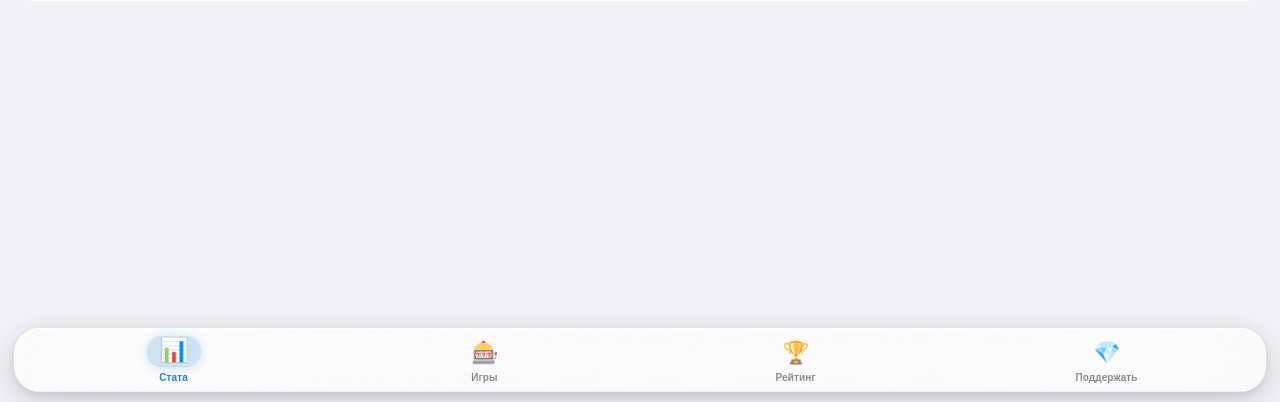
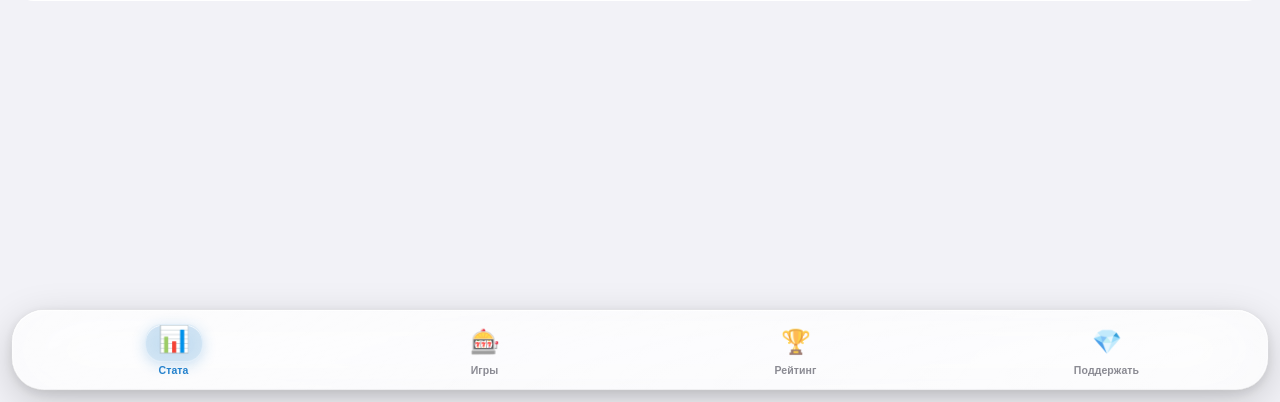
Before and after one commit to crosik52/telegram-business-bot, a FastAPI app: page /app in a window 1280 px wide. Shown: the part 398-800 px from the top of the page. Run offline with FastAPI, Linux system fonts and the light colour scheme; data that the repository does not hold is empty; parts of the project's set-up code (start-up, migrations or seed data) failed here and were passed over; some libraries are stand-ins or nearby versions.

Commit message:
feat: bigger liquid glass tab bar + drag-to-slide between tabs

```diff
--- a/app/miniapp/templates/miniapp.html
+++ b/app/miniapp/templates/miniapp.html
@@ -29,7 +29,7 @@
   * { box-sizing: border-box; -webkit-tap-highlight-color: transparent; }
   body {
     margin: 0;
-    padding: 0 14px calc(env(safe-area-inset-bottom, 0px) + 86px);
+    padding: 0 14px calc(env(safe-area-inset-bottom, 0px) + 104px);
     background: var(--bg);
     color: var(--text);
     font-family: -apple-system, BlinkMacSystemFont, "Segoe UI", Roboto, sans-serif;
@@ -540,11 +540,14 @@
   /* ── Liquid Glass Bottom Tab Bar ─────────────────────────────────────── */
   .bottom-tab-bar {
     position: fixed;
-    bottom: calc(env(safe-area-inset-bottom, 0px) + 10px);
-    left: 14px; right: 14px;
-    height: 64px;
-    border-radius: 26px;
+    bottom: calc(env(safe-area-inset-bottom, 0px) + 12px);
+    left: 12px; right: 12px;
+    height: 80px;
+    border-radius: 32px;
     overflow: hidden;
+    touch-action: none;
+    user-select: none;
+    -webkit-user-select: none;
 
     /* Glass base */
     background: rgba(255,255,255,0.28);
@@ -553,19 +556,19 @@
 
     /* Multi-layer liquid glass shadows */
     box-shadow:
-      0 10px 36px rgba(0,0,0,0.16),
-      0 2px 10px rgba(0,0,0,0.10),
+      0 12px 40px rgba(0,0,0,0.18),
+      0 3px 12px rgba(0,0,0,0.11),
       0 0 0 0.5px rgba(255,255,255,0.55),
       inset 0 1px 0 rgba(255,255,255,0.85),
       inset 0 -0.5px 0 rgba(0,0,0,0.10),
       inset 1.5px 0 0 rgba(255,255,255,0.40),
       inset -1.5px 0 0 rgba(255,255,255,0.40),
-      inset 0 0 28px rgba(255,255,255,0.18);
+      inset 0 0 32px rgba(255,255,255,0.18);
 
     display: flex;
     align-items: center;
     justify-content: space-around;
-    padding: 0 4px;
+    padding: 0 6px;
     z-index: 200;
   }
 
@@ -674,7 +677,7 @@
     border: none;
     background: transparent;
     color: rgba(110,110,120,0.80);
-    font-size: 10px;
+    font-size: 10.5px;
     font-weight: 600;
     letter-spacing: 0.1px;
     cursor: pointer;
@@ -682,56 +685,68 @@
     transition: color 0.22s ease;
     position: relative;
     z-index: 3;
+    touch-action: none;
   }
 
   .tab-icon-wrap {
-    width: 50px; height: 30px;
+    width: 58px; height: 36px;
     display: flex; align-items: center; justify-content: center;
-    border-radius: 14px;
-    font-size: 22px; line-height: 1;
+    border-radius: 17px;
+    font-size: 24px; line-height: 1;
     position: relative;
-    transition:
-      background 0.25s ease,
-      box-shadow 0.25s ease,
-      transform 0.3s cubic-bezier(.34,1.56,.64,1);
+    transition: transform 0.3s cubic-bezier(.34,1.56,.64,1);
     will-change: transform;
   }
 
   .tab-label { line-height: 1; margin-top: 2px; }
 
-  /* ── Active states — liquid glass pill on icon ── */
-  .tab-item.active { color: var(--link); }
-  .tab-item.active .tab-icon-wrap {
+  /* ── Sliding glass indicator (replaces per-tab bg on icon-wrap) ── */
+  .tab-slider {
+    position: absolute;
+    top: 14px;
+    height: 38px;
+    width: 58px;
+    border-radius: 17px;
+    pointer-events: none;
+    z-index: 2;
+    /* spring animation when not dragging */
+    transition: left 0.38s cubic-bezier(.34,1.56,.64,1),
+                background 0.25s ease,
+                box-shadow 0.25s ease;
+    /* Glass pill */
     background: rgba(36,129,204,0.22);
     box-shadow:
-      0 2px 10px rgba(36,129,204,0.20),
-      inset 0 1px 0 rgba(255,255,255,0.65),
-      inset 0 -0.5px 0 rgba(36,129,204,0.15),
-      inset 0 0 10px rgba(255,255,255,0.20);
-    transform: scale(1.08) translateY(-2px);
-  }
-
-  .tab-item.tab-casino.active { color: #9333ea; }
-  .tab-item.tab-casino.active .tab-icon-wrap {
-    background: rgba(147,51,234,0.20);
+      0 3px 12px rgba(36,129,204,0.22),
+      inset 0 1px 0 rgba(255,255,255,0.70),
+      inset 0 -0.5px 0 rgba(0,0,0,0.08),
+      inset 0 0 12px rgba(255,255,255,0.22);
+    border: 0.5px solid rgba(255,255,255,0.45);
+  }
+  .tab-slider.dragging {
+    /* no spring while finger is moving */
+    transition: background 0.15s ease, box-shadow 0.15s ease;
     box-shadow:
-      0 2px 10px rgba(147,51,234,0.22),
-      inset 0 1px 0 rgba(255,255,255,0.60),
-      inset 0 -0.5px 0 rgba(147,51,234,0.15),
-      inset 0 0 10px rgba(255,255,255,0.18);
-    transform: scale(1.08) translateY(-2px);
-  }
-
-  .tab-item.tab-donate.active { color: #f59e0b; }
-  .tab-item.tab-donate.active .tab-icon-wrap {
-    background: rgba(245,158,11,0.20);
-    box-shadow:
-      0 2px 10px rgba(245,158,11,0.22),
-      inset 0 1px 0 rgba(255,255,255,0.60),
-      inset 0 -0.5px 0 rgba(245,158,11,0.15),
-      inset 0 0 10px rgba(255,255,255,0.18);
-    transform: scale(1.08) translateY(-2px);
-  }
+      0 6px 20px rgba(0,0,0,0.18),
+      inset 0 1px 0 rgba(255,255,255,0.80),
+      inset 0 0 14px rgba(255,255,255,0.28);
+  }
+
+  /* ── Active states — only icon lift, slider provides the bg ── */
+  .tab-item.active         { color: var(--link); }
+  .tab-item.active .tab-icon-wrap      { transform: scale(1.08) translateY(-2px); }
+
+  .tab-item.tab-casino.active          { color: #9333ea; }
+  .tab-item.tab-casino.active .tab-icon-wrap { transform: scale(1.08) translateY(-2px); }
+
+  .tab-item.tab-donate.active          { color: #f59e0b; }
+  .tab-item.tab-donate.active .tab-icon-wrap { transform: scale(1.08) translateY(-2px); }
+
+  /* ── Drag-hover preview (tab highlighted under finger, not yet confirmed) ── */
+  .tab-item.drag-preview         { color: var(--link); }
+  .tab-item.tab-casino.drag-preview { color: #9333ea; }
+  .tab-item.tab-quests.drag-preview { color: var(--green); }
+  .tab-item.tab-donate.drag-preview  { color: #f59e0b; }
+  .tab-item.drag-preview .tab-icon-wrap { transform: scale(1.05) translateY(-1px); }
 
   /* ══════════════════════════════════════════
      CASINO – DARK MINIMAL THEME
@@ -1076,15 +1091,7 @@
   }
   /* ── Quest tab colours ── */
   .tab-item.tab-quests.active { color: var(--green); }
-  .tab-item.tab-quests.active .tab-icon-wrap {
-    background: rgba(52,199,89,0.20);
-    box-shadow:
-      0 2px 10px rgba(52,199,89,0.22),
-      inset 0 1px 0 rgba(255,255,255,0.60),
-      inset 0 -0.5px 0 rgba(52,199,89,0.15),
-      inset 0 0 10px rgba(255,255,255,0.18);
-    transform: scale(1.08) translateY(-2px);
-  }
+  .tab-item.tab-quests.active .tab-icon-wrap { transform: scale(1.08) translateY(-2px); }
 
   /* ── Quest card ── */
   .quest-card {
@@ -1342,6 +1349,8 @@
   <nav class="bottom-tab-bar" id="mainTabBar">
     <!-- Liquid glass lens wave texture layer -->
     <div class="tab-bar-lens" aria-hidden="true"></div>
+    <!-- Sliding glass pill indicator -->
+    <div class="tab-slider" id="tabSlider" aria-hidden="true"></div>
 
     <button class="tab-item active" data-tab="stats">
       <div class="tab-icon-wrap">📊</div>
@@ -2367,11 +2376,132 @@
         else renderDonate();
       }
       if (tg?.HapticFeedback) tg.HapticFeedback.selectionChanged();
-    }
-
-    document.querySelectorAll(".tab-item").forEach(btn =>
-      btn.addEventListener("click", () => switchMainTab(btn.dataset.tab))
-    );
+      if (window._tabSwitchHook) window._tabSwitchHook(tab);
+    }
+
+    // ── Liquid-glass tab bar: tap + drag-to-slide ────────────────────────
+    (function initTabDrag() {
+      const bar      = document.getElementById("mainTabBar");
+      const slider   = document.getElementById("tabSlider");
+      const tabItems = Array.from(bar.querySelectorAll(".tab-item"));
+
+      /* Per-tab accent colours for the slider pill */
+      const SLIDER_STYLES = {
+        stats:  { bg: "rgba(36,129,204,0.24)",  shadow: "rgba(36,129,204,0.24)"  },
+        casino: { bg: "rgba(147,51,234,0.22)",  shadow: "rgba(147,51,234,0.22)"  },
+        quests: { bg: "rgba(52,199,89,0.22)",   shadow: "rgba(52,199,89,0.22)"   },
+        donate: { bg: "rgba(245,158,11,0.22)",  shadow: "rgba(245,158,11,0.22)"  },
+      };
+
+      /* Place slider under a given tab element (optionally without spring) */
+      function snapSliderTo(tabEl, instant) {
+        if (!tabEl) return;
+        const barRect = bar.getBoundingClientRect();
+        const tabRect = tabEl.getBoundingClientRect();
+        const sl = slider.offsetWidth || 58;
+        const left = tabRect.left - barRect.left + (tabRect.width - sl) / 2;
+        if (instant) slider.style.transition = "none";
+        slider.style.left = left + "px";
+        if (instant) {
+          slider.offsetHeight; /* force reflow so next frame can re-enable transition */
+          slider.style.transition = "";
+        }
+        const tab = tabEl.dataset.tab;
+        const s = SLIDER_STYLES[tab] || SLIDER_STYLES.stats;
+        slider.style.background = s.bg;
+        slider.style.boxShadow  =
+          `0 3px 14px ${s.shadow}, inset 0 1px 0 rgba(255,255,255,0.72),` +
+          `inset 0 0 14px rgba(255,255,255,0.24)`;
+      }
+
+      /* Initial placement — find active tab */
+      const initialActive = bar.querySelector(".tab-item.active") || tabItems[0];
+      snapSliderTo(initialActive, true);
+
+      /* Get tab element whose rect contains clientX */
+      function tabAtX(x) {
+        for (const t of tabItems) {
+          const r = t.getBoundingClientRect();
+          if (x >= r.left && x <= r.right) return t;
+        }
+        const barRect = bar.getBoundingClientRect();
+        if (x <= barRect.left)  return tabItems[0];
+        if (x >= barRect.right) return tabItems[tabItems.length - 1];
+        return null;
+      }
+
+      let dragging     = false;
+      let hoveredTab   = null;
+      let startX       = 0;
+      let dragStarted  = false; /* becomes true after 6px horizontal movement */
+
+      function clearDragPreviews() {
+        tabItems.forEach(t => t.classList.remove("drag-preview"));
+      }
+
+      bar.addEventListener("pointerdown", (e) => {
+        if (e.button !== 0 && e.pointerType === "mouse") return;
+        dragging    = true;
+        dragStarted = false;
+        startX      = e.clientX;
+        hoveredTab  = tabAtX(e.clientX);
+        bar.setPointerCapture(e.pointerId);
+      }, { passive: true });
+
+      bar.addEventListener("pointermove", (e) => {
+        if (!dragging) return;
+        const dx = Math.abs(e.clientX - startX);
+
+        if (!dragStarted && dx > 6) {
+          dragStarted = true;
+          slider.classList.add("dragging");
+          if (tg?.HapticFeedback) tg.HapticFeedback.impactOccurred("light");
+        }
+
+        if (!dragStarted) return;
+
+        const t = tabAtX(e.clientX);
+        if (t && t !== hoveredTab) {
+          hoveredTab = t;
+          clearDragPreviews();
+          t.classList.add("drag-preview");
+          snapSliderTo(t, true);
+          if (tg?.HapticFeedback) tg.HapticFeedback.selectionChanged();
+        }
+      });
+
+      function endDrag(e) {
+        if (!dragging) return;
+        dragging = false;
+        slider.classList.remove("dragging");
+        clearDragPreviews();
+
+        const finalTab = dragStarted ? hoveredTab : tabAtX(e ? e.clientX : startX);
+        if (finalTab) {
+          switchMainTab(finalTab.dataset.tab);
+          snapSliderTo(finalTab, false); /* spring snap */
+        }
+        dragStarted = false;
+        hoveredTab  = null;
+      }
+
+      bar.addEventListener("pointerup",     endDrag);
+      bar.addEventListener("pointercancel", () => {
+        dragging = false;
+        dragStarted = false;
+        slider.classList.remove("dragging");
+        clearDragPreviews();
+        const active = bar.querySelector(".tab-item.active");
+        if (active) snapSliderTo(active, false);
+      });
+
+      /* Keep slider in sync when tab is switched from outside (if ever) */
+      const _origSwitch = switchMainTab;
+      window._tabSwitchHook = (tab) => {
+        const el = tabItems.find(t => t.dataset.tab === tab);
+        if (el) snapSliderTo(el, false);
+      };
+    })();
 
     // ══════════════════════════════════════════════════════════════════
     // WALLET / CASINO
```
Also changed, not shown: attached_assets/Pasted-Starting-Container-INFO-alembic-runtime-migration-Conte_1784021982598.txt (added, +50 -0 lines).
